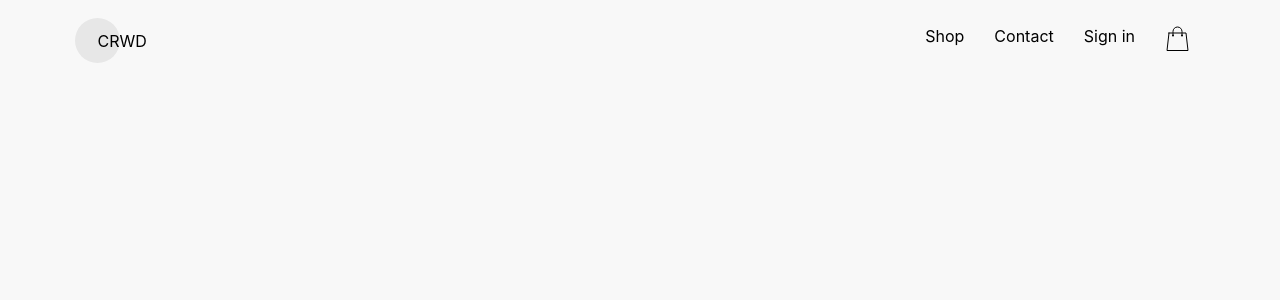
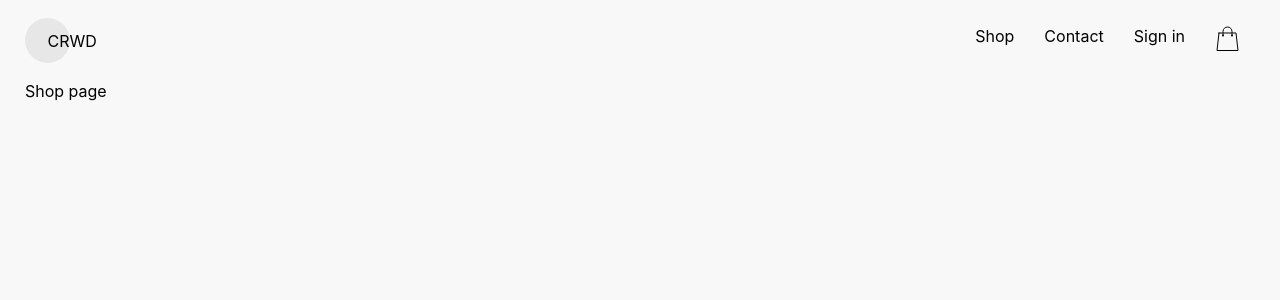
Before and after one commit to FirzinatKhuzeev/crwd, a React (Create React App) app: page /shop in a window 1280 px wide. Shown: the top 300 px of the page. Built offline with nearby package versions, Linux system fonts and the light colour scheme.

Commit message:
fixed some styles and added route

```diff
--- a/src/App.tsx
+++ b/src/App.tsx
@@ -2,13 +2,19 @@ import React from 'react';
 
 import { Main } from './components/Main';
 import { Header } from './components/Header';
+import styled from 'styled-components';
+
+const AppBlock = styled.div`
+  margin-left: 25px;
+  margin-right: 25px;
+`;
 
 const App: React.FC = () => {
   return (
-    <div>
-      <Header/>
-      <Main/>
-    </div>
+    <AppBlock>
+      <Header />
+      <Main />
+    </AppBlock>
   );
 }
 
--- a/src/components/Header.tsx
+++ b/src/components/Header.tsx
@@ -2,9 +2,10 @@ import React from 'react';
 import styled from 'styled-components';
 import { Link } from 'react-router-dom';
 
+const HeaderBlock = styled.header`
+`;
+
 const Navbar = styled.nav`
-  padding-left: 75px;
-  padding-right: 75px;
   display: flex;
   justify-content: space-between;
   align-items: center;
@@ -47,7 +48,7 @@ const Logo = styled(Link)`
 `;
 
 export const Header: React.FC = () => {
-  return (<header>
+  return (<HeaderBlock>
     <Navbar>
       <Logo to="/" />
       <Ul>
@@ -73,5 +74,5 @@ export const Header: React.FC = () => {
         </Li>
       </Ul>
     </Navbar>
-  </header>);
+  </HeaderBlock>);
 }
--- a/src/components/Items.tsx
+++ b/src/components/Items.tsx
@@ -6,7 +6,7 @@ export const Items = () => (
     <div>
         <ul>
             <li>
-                <Link to={`/item/1`}>Item 1</Link>
+                <Link to='/item/1'>Item 1</Link>
             </li>
         </ul>
     </div>
--- a/src/components/Main.tsx
+++ b/src/components/Main.tsx
@@ -3,13 +3,21 @@ import React from 'react'
 import Home from './Home'
 import Shop from './Shop'
 import Contacts from './Contacts'
+import Auth from './Auth'
+import Checkout from './Checkout'
+import styled from 'styled-components'
+
+const MainBlock = styled.main`
+`;
 
 export const Main = () => (
-  <main>
+  <MainBlock>
     <Switch>
-      <Route exact path='/' component={Home}/>
-      <Route path='/shop' component={Shop}/>
-      <Route path='/contact' component={Contacts}/>
+      <Route exact path='/' component={Home} />
+      <Route path='/shop' component={Shop} />
+      <Route path='/contact' component={Contacts} />
+      <Route path='/signin' component={Auth} />
+      <Route path='/checkout' component={Checkout} />
     </Switch>
-  </main>
-)
+  </MainBlock>
+);
--- a/src/components/Product.tsx
+++ /dev/null
@@ -1,5 +0,0 @@
-import React from "react";
-
-export const Product = () => {
-    return (<div>Product (Item Details)</div>);
-}
--- a/src/components/Shop.tsx
+++ b/src/components/Shop.tsx
@@ -6,10 +6,13 @@ import { Item } from './Item';
 export default class Shop extends React.Component<any, any> {
     render() {
         return (
-            <Switch>
-                <Route exact path='/item' component={Items} />
-                <Route path='/item/:id' component={Item} />
-            </Switch>
+            <div>
+                <span>Shop page</span>
+                <Switch>
+                    <Route exact path='/item' component={Items} />
+                    <Route path='/item/:id' component={Item} />
+                </Switch>
+            </div>
         );
     }
 }
```
